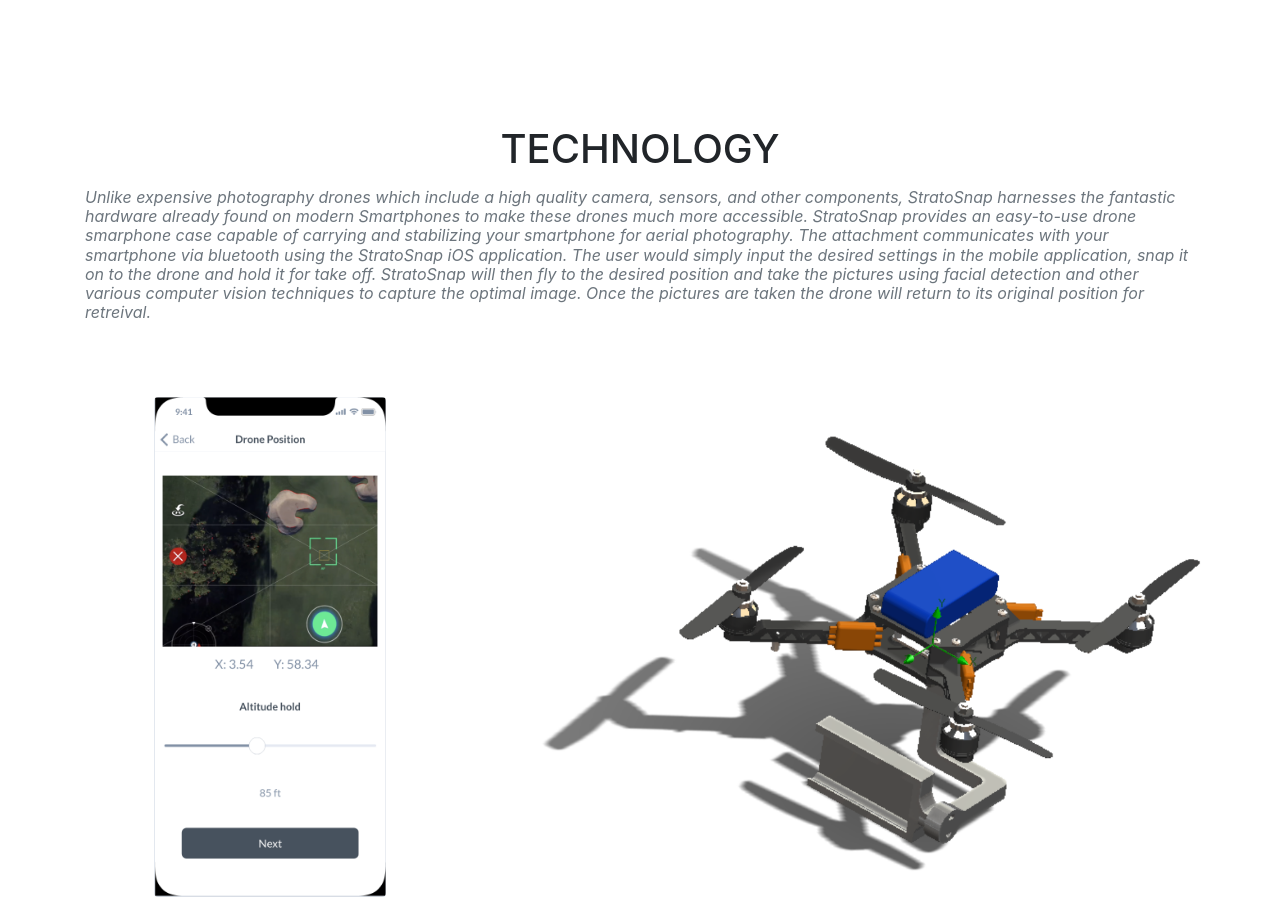
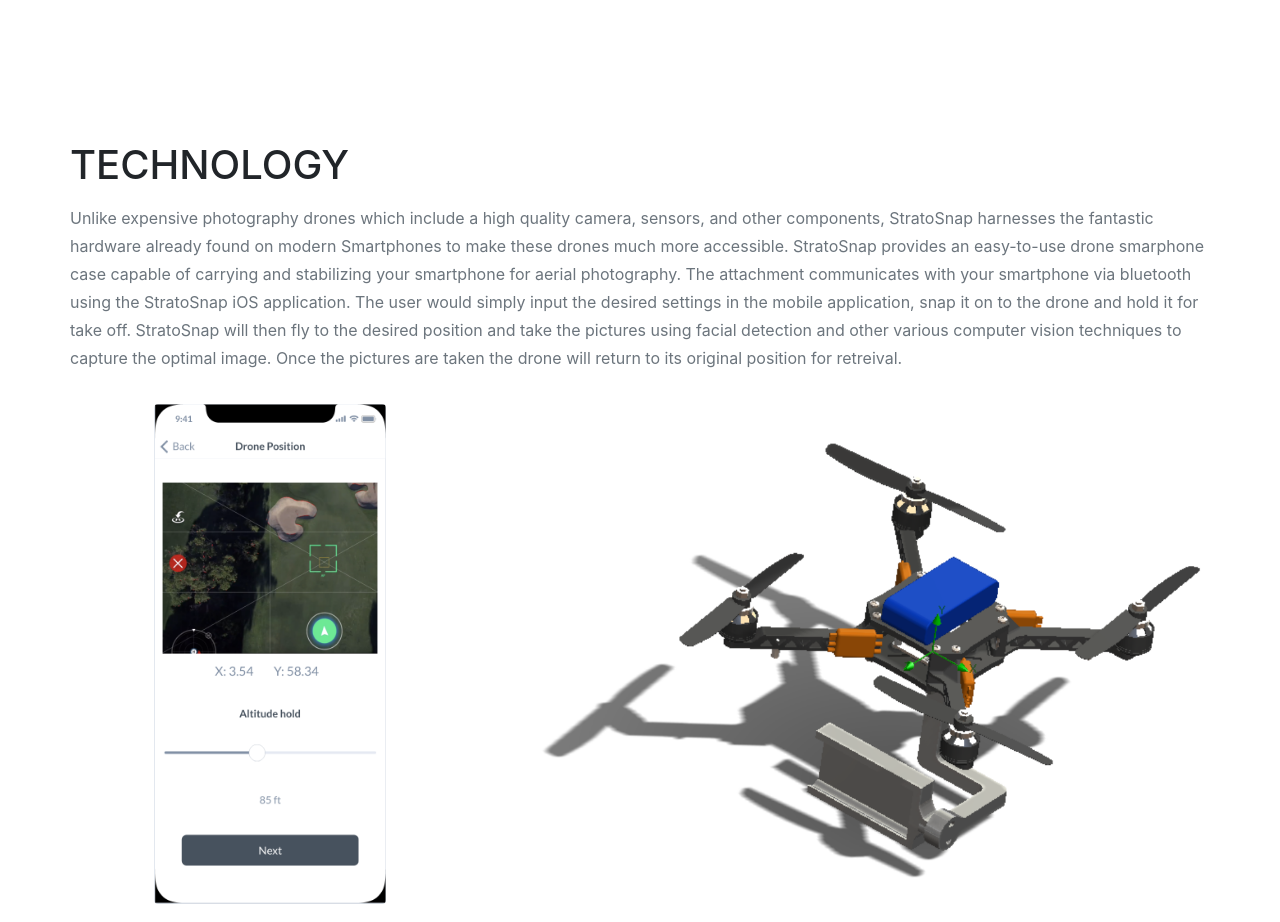
Before and after one commit to Abhir16/StratoSnap-Website, a website with bundled scripts: page index.html in a window 1280 px wide. Shown: the part 1520-2442 px from the top of the page. Built offline with nearby package versions, Linux system fonts and the light colour scheme; a web font is replaced by a local one.

Commit message:
Change styling for technology

```diff
--- a/index.html
+++ b/index.html
@@ -109,17 +109,17 @@
     <section id="technology">
       <div class="container">
         <div class="row">
-          <div class="col-lg-12 text-center">
+          <p class="col-lg-12 text-center">
             <h2 class="section-heading text-uppercase">Technology</h2>
-            <h3 class="section-subheading text-muted techSectionBody">Unlike expensive photography drones which include a high quality
+            <p class="section-subheading text-muted techSectionBody">Unlike expensive photography drones which include a high quality
               camera, sensors, and other components, StratoSnap
               harnesses the fantastic hardware already found on modern Smartphones to make these drones much more accessible.
               StratoSnap provides an easy-to-use drone smarphone case capable of carrying and stabilizing your smartphone for
               aerial photography. The attachment communicates with your smartphone via bluetooth using the StratoSnap iOS application.
               The user would simply input the desired settings in the mobile application, snap it on to the drone and hold it for take off.
               StratoSnap will then fly to the desired position and take the pictures using facial detection and other various computer vision techniques
-              to capture the optimal image. Once the pictures are taken the drone will return to its original position for retreival.</h3>
-          </div>
+              to capture the optimal image. Once the pictures are taken the drone will return to its original position for retreival.</p>
+          </p>
         </div>
         <div class="container">
           <div class="row">
```
